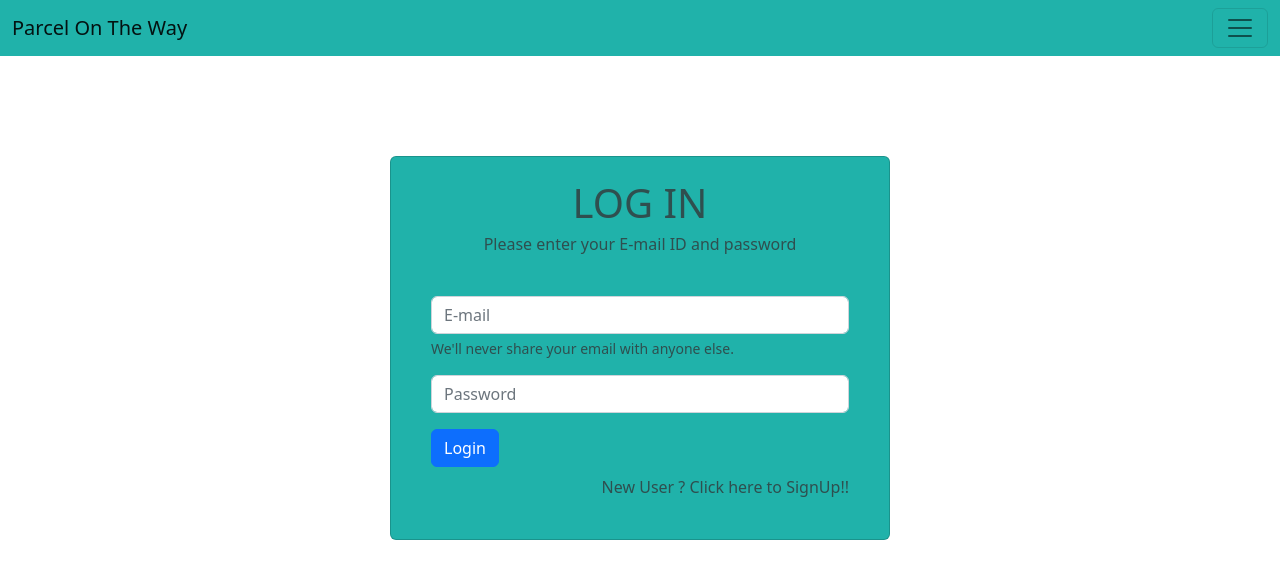
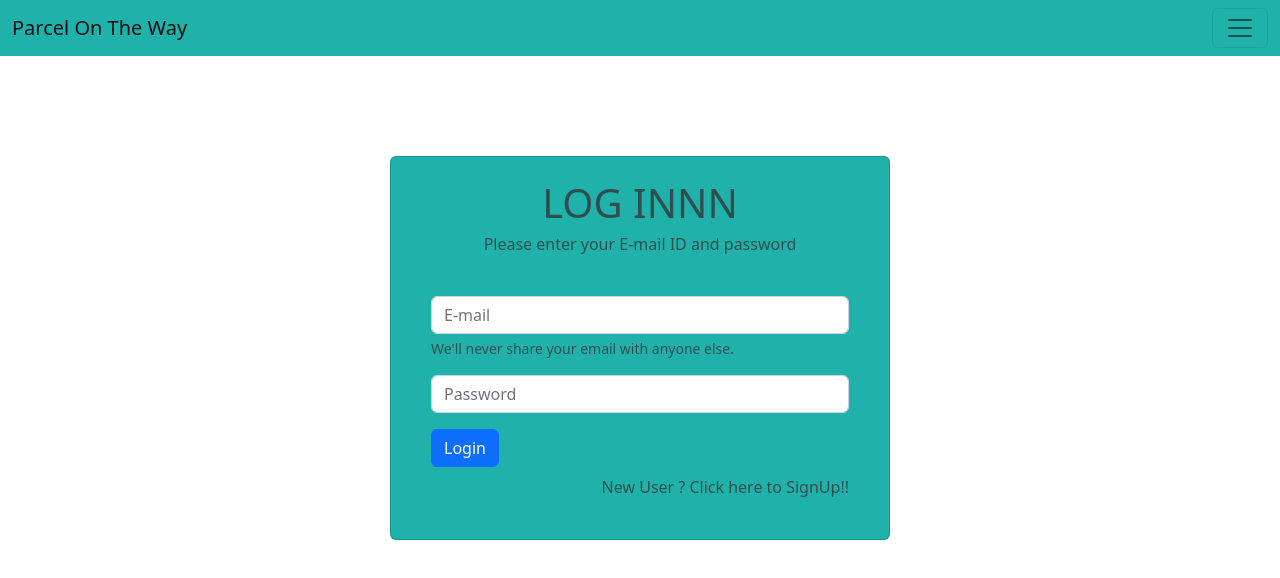
Before and after one commit to i-am-yuv/ParcelOnTheWayy, an Angular app: page /login in a window 1280 px wide. Shown: the top 578 px of the page. Built offline with nearby package versions, Linux system fonts and the light colour scheme.

Commit message:
change done

```diff
--- a/src/app/authentication/login/login.component.html
+++ b/src/app/authentication/login/login.component.html
@@ -21,7 +21,7 @@
             <div class="card">
 
                 <div class="text-center" style="margin-top:-18px ">
-                    <h1 style="color: darkslategray" >LOG IN</h1>
+                    <h1 style="color: darkslategray" >LOG INNN</h1>
                     <h6 style="color: darkslategray ; margin-bottom: 10%;"  >Please enter your E-mail ID and password</h6>
                 </div>
                 <form >
```
